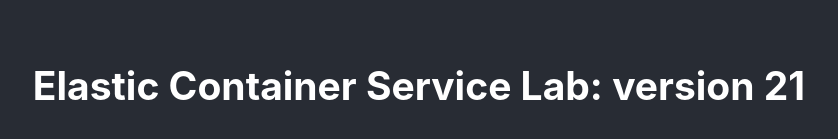
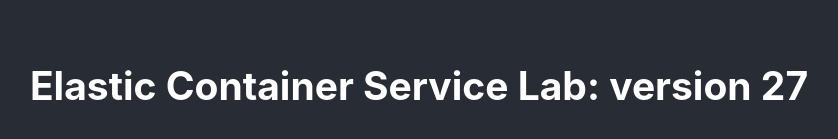
Before and after one commit to JaimeSA/tcd-front-end, a React (Create React App) app in the folder tcd-app/: page / in a window 1280 px wide. Shown: the part 475-614 px from the top of the page, without its empty margins (221-1059 px from the left). Built offline with nearby package versions, Linux system fonts and the light colour scheme.

Commit message:
App update

```diff
--- a/tcd-app/src/App.js
+++ b/tcd-app/src/App.js
@@ -7,7 +7,7 @@
     <div className="App">
       <header className="App-header">
         <img src={logo} className="App-logo" alt="logo" />
-        <h2>Elastic Container Service Lab: version 21</h2>
+        <h2>Elastic Container Service Lab: version 27</h2>
       </header>
     </div>
   );
```
Also changed, not shown: 2 other files (tests, documents, lock files or other folders).
